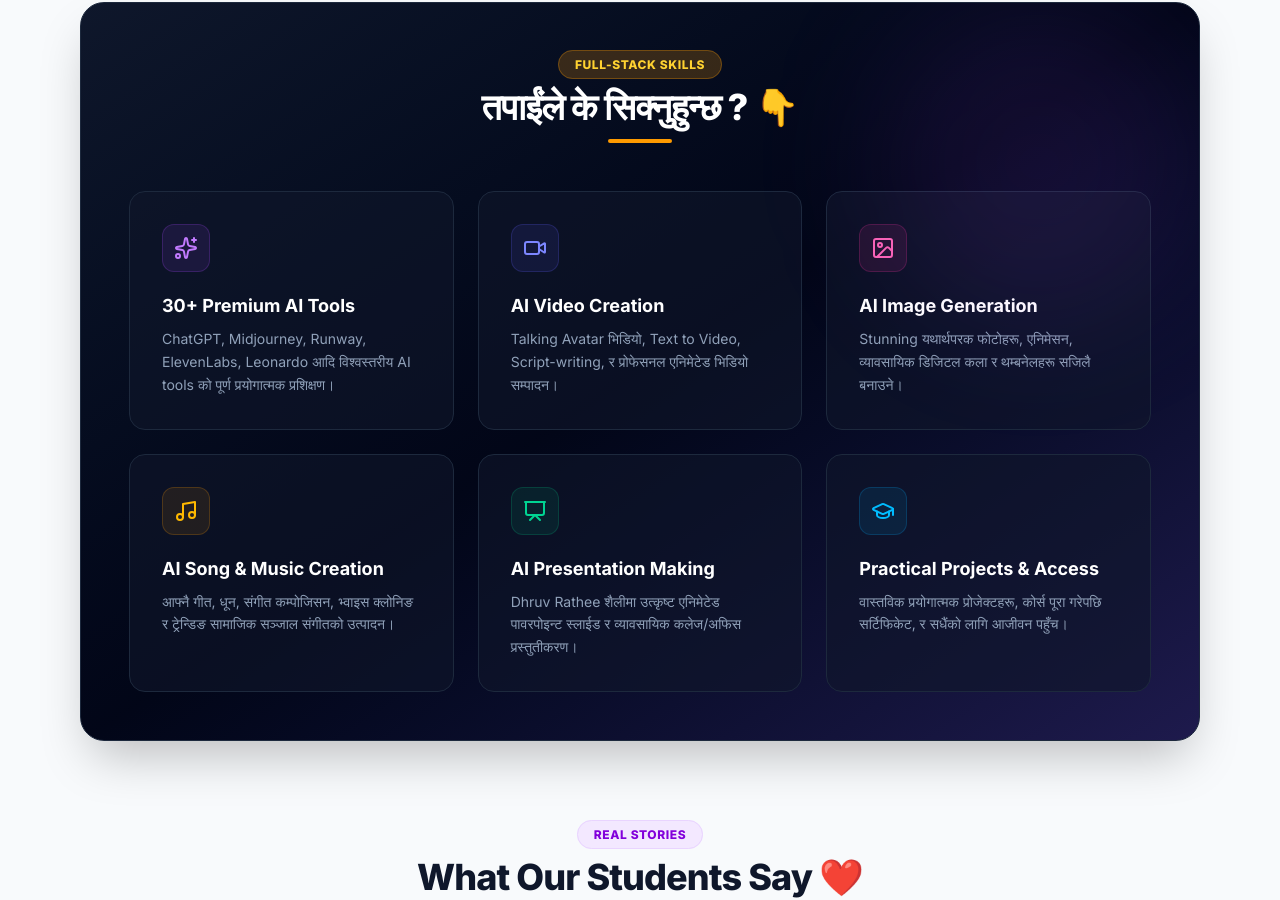
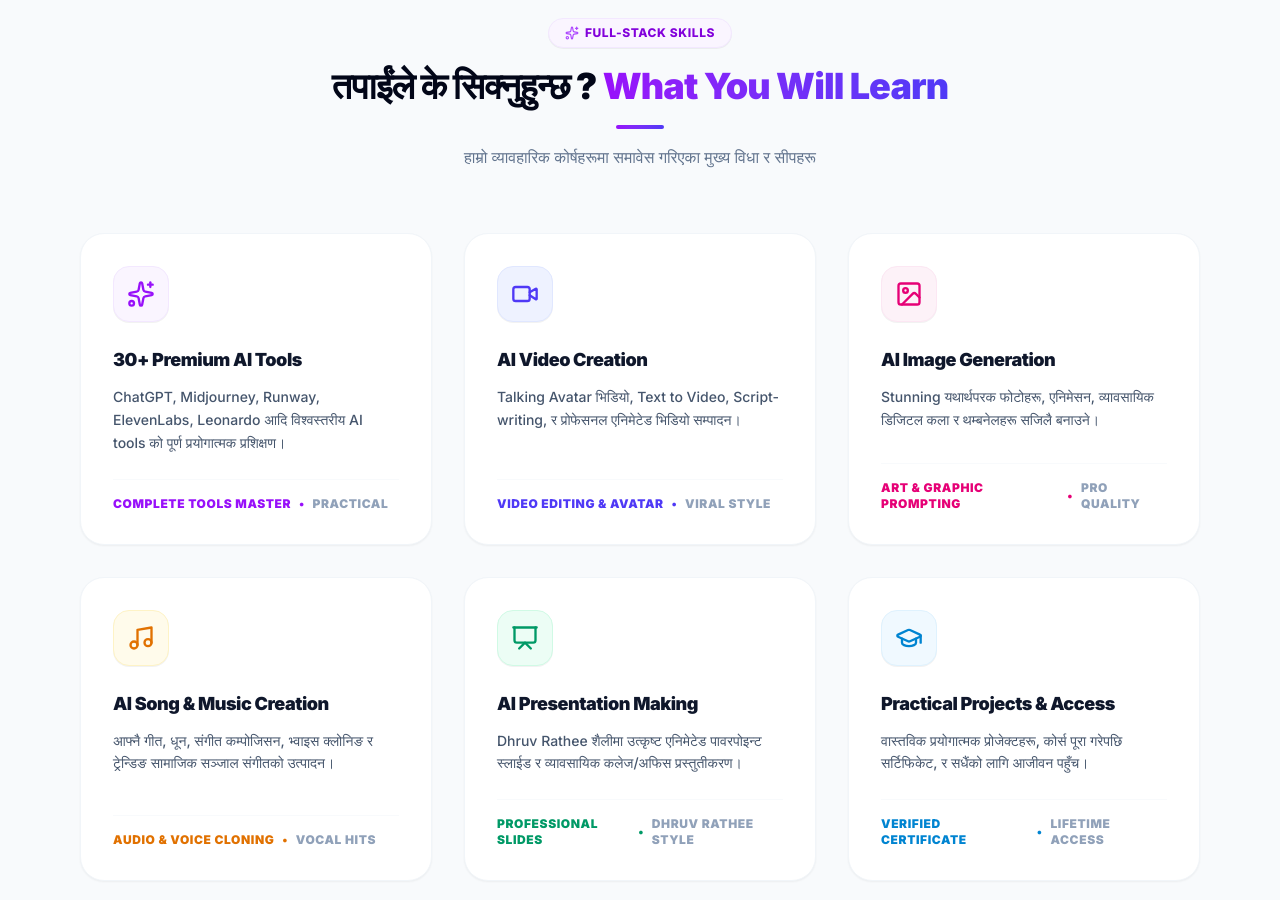
Before and after one commit to rajababum/Aiclipzonee, a React (Vite) app: page / in a window 1280 px wide. Shown: the part 1774-2674 px from the top of the page. Built offline with nearby package versions, Linux system fonts and the light colour scheme.

Commit message:
feat(ui): redesign What You Will Learn section
Update section styling with a modern light theme, typography improvements, and added Sparkles iconography for better visual engagement.

```diff
--- a/src/App.tsx
+++ b/src/App.tsx
@@ -349,86 +349,147 @@ export default function App() {
         </div>
 
         {/* What You Learn Section */}
-        <section className="mt-20 bg-linear-to-br from-slate-900 via-slate-950 to-indigo-950 text-white rounded-3xl p-8 md:p-12 shadow-2xl relative overflow-hidden border border-slate-800">
-          <div className="absolute top-0 right-0 w-80 h-80 bg-purple-500/10 rounded-full filter blur-3xl pointer-events-none"></div>
-
-          <div className="text-center mb-12">
-            <span className="bg-amber-500/20 text-amber-300 font-extrabold text-xs tracking-wider uppercase px-4 py-1.5 rounded-full border border-amber-500/30">
-              Full-Stack Skills
+        <section className="mt-24 relative">
+          <div className="text-center mb-16 relative z-10">
+            <span className="inline-flex items-center gap-1.5 bg-purple-50 text-purple-700 font-extrabold text-xs tracking-wider uppercase px-4 py-1.5 rounded-full border border-purple-100 shadow-2xs">
+              <Sparkles className="w-3.5 h-3.5 text-purple-500" /> Full-Stack Skills
             </span>
-            <h3 className="text-2xl md:text-4xl font-extrabold mt-3 tracking-tight">
-              तपाईंले के सिक्नुहुन्छ ? 👇
+            <h3 className="text-3xl md:text-4xl font-black mt-4 text-slate-950 tracking-tight leading-tight">
+              तपाईंले के सिक्नुहुन्छ ? <span className="text-transparent bg-clip-text bg-gradient-to-r from-purple-600 to-indigo-600">What You Will Learn</span>
             </h3>
-            <div className="w-16 h-1 bg-amber-500 mx-auto rounded-full mt-3"></div>
+            <div className="w-12 h-1 bg-gradient-to-r from-purple-600 to-indigo-600 mx-auto rounded-full mt-4"></div>
+            <p className="text-slate-500 mt-4 text-sm md:text-base max-w-xl mx-auto font-medium">
+              हाम्रो व्यावहारिक कोर्षहरूमा समावेस गरिएका मुख्य विधा र सीपहरू
+            </p>
           </div>
 
-          <div className="grid grid-cols-1 sm:grid-cols-2 lg:grid-cols-3 gap-6">
+          <div className="grid grid-cols-1 md:grid-cols-2 lg:grid-cols-3 gap-6 lg:gap-8">
 
             {/* Learn Card 1 */}
-            <div className="bg-slate-900/60 p-6 md:p-8 rounded-2xl border border-slate-800 hover:border-amber-500/40 hover:shadow-xl transition duration-300">
-              <div className="w-12 h-12 bg-purple-500/10 text-purple-400 rounded-xl flex items-center justify-center mb-5 border border-purple-500/20">
-                <Sparkles className="w-6 h-6" />
+            <motion.div
+              whileHover={{ y: -6 }}
+              className="bg-white p-8 rounded-3xl border border-slate-100 hover:border-purple-500/20 shadow-xs hover:shadow-xl transition-all duration-300 flex flex-col justify-between"
+            >
+              <div>
+                <div className="w-14 h-14 bg-purple-50 text-purple-600 rounded-2xl flex items-center justify-center mb-6 border border-purple-100 shadow-2xs">
+                  <Sparkles className="w-7 h-7" />
                 </div>
-              <h4 className="text-lg font-bold text-white mb-2">30+ Premium AI Tools</h4>
-              <p className="text-slate-400 text-sm leading-relaxed">
+                <h4 className="text-lg font-black text-slate-900 mb-3 tracking-tight">
+                  30+ Premium AI Tools
+                </h4>
+                <p className="text-slate-600 text-sm leading-relaxed font-medium">
                   ChatGPT, Midjourney, Runway, ElevenLabs, Leonardo आदि विश्वस्तरीय AI tools को पूर्ण प्रयोगात्मक प्रशिक्षण।
                 </p>
               </div>
+              <div className="mt-6 pt-4 border-t border-slate-50 flex items-center gap-2 text-xs font-black text-purple-600 uppercase tracking-wider">
+                <span>Complete Tools Master</span> • <span className="text-slate-400">Practical</span>
+              </div>
+            </motion.div>
 
             {/* Learn Card 2 */}
-            <div className="bg-slate-900/60 p-6 md:p-8 rounded-2xl border border-slate-800 hover:border-amber-500/40 hover:shadow-xl transition duration-300">
-              <div className="w-12 h-12 bg-indigo-500/10 text-indigo-400 rounded-xl flex items-center justify-center mb-5 border border-indigo-500/20">
-                <Video className="w-6 h-6" />
+            <motion.div
+              whileHover={{ y: -6 }}
+              className="bg-white p-8 rounded-3xl border border-slate-100 hover:border-indigo-500/20 shadow-xs hover:shadow-xl transition-all duration-300 flex flex-col justify-between"
+            >
+              <div>
+                <div className="w-14 h-14 bg-indigo-50 text-indigo-600 rounded-2xl flex items-center justify-center mb-6 border border-indigo-100 shadow-2xs">
+                  <Video className="w-7 h-7" />
                 </div>
-              <h4 className="text-lg font-bold text-white mb-2">AI Video Creation</h4>
-              <p className="text-slate-400 text-sm leading-relaxed">
+                <h4 className="text-lg font-black text-slate-900 mb-3 tracking-tight">
+                  AI Video Creation
+                </h4>
+                <p className="text-slate-600 text-sm leading-relaxed font-medium">
                   Talking Avatar भिडियो, Text to Video, Script-writing, र प्रोफेसनल एनिमेटेड भिडियो सम्पादन।
                 </p>
               </div>
+              <div className="mt-6 pt-4 border-t border-slate-50 flex items-center gap-2 text-xs font-black text-indigo-600 uppercase tracking-wider">
+                <span>Video Editing & Avatar</span> • <span className="text-slate-400">Viral Style</span>
+              </div>
+            </motion.div>
 
             {/* Learn Card 3 */}
-            <div className="bg-slate-900/60 p-6 md:p-8 rounded-2xl border border-slate-800 hover:border-amber-500/40 hover:shadow-xl transition duration-300">
-              <div className="w-12 h-12 bg-pink-500/10 text-pink-400 rounded-xl flex items-center justify-center mb-5 border border-pink-500/20">
-                <ImageIcon className="w-6 h-6" />
+            <motion.div
+              whileHover={{ y: -6 }}
+              className="bg-white p-8 rounded-3xl border border-slate-100 hover:border-pink-500/20 shadow-xs hover:shadow-xl transition-all duration-300 flex flex-col justify-between"
+            >
+              <div>
+                <div className="w-14 h-14 bg-pink-50 text-pink-600 rounded-2xl flex items-center justify-center mb-6 border border-pink-100 shadow-2xs">
+                  <ImageIcon className="w-7 h-7" />
                 </div>
-              <h4 className="text-lg font-bold text-white mb-2">AI Image Generation</h4>
-              <p className="text-slate-400 text-sm leading-relaxed">
+                <h4 className="text-lg font-black text-slate-900 mb-3 tracking-tight">
+                  AI Image Generation
+                </h4>
+                <p className="text-slate-600 text-sm leading-relaxed font-medium">
                   Stunning यथार्थपरक फोटोहरू, एनिमेसन, व्यावसायिक डिजिटल कला र थम्बनेलहरू सजिलै बनाउने।
                 </p>
               </div>
+              <div className="mt-6 pt-4 border-t border-slate-50 flex items-center gap-2 text-xs font-black text-pink-600 uppercase tracking-wider">
+                <span>Art & Graphic Prompting</span> • <span className="text-slate-400">Pro Quality</span>
+              </div>
+            </motion.div>
 
             {/* Learn Card 4 */}
-            <div className="bg-slate-900/60 p-6 md:p-8 rounded-2xl border border-slate-800 hover:border-amber-500/40 hover:shadow-xl transition duration-300">
-              <div className="w-12 h-12 bg-amber-500/10 text-amber-400 rounded-xl flex items-center justify-center mb-5 border border-amber-500/20">
-                <Music className="w-6 h-6" />
+            <motion.div
+              whileHover={{ y: -6 }}
+              className="bg-white p-8 rounded-3xl border border-slate-100 hover:border-amber-500/20 shadow-xs hover:shadow-xl transition-all duration-300 flex flex-col justify-between"
+            >
+              <div>
+                <div className="w-14 h-14 bg-amber-50 text-amber-600 rounded-2xl flex items-center justify-center mb-6 border border-amber-100 shadow-2xs">
+                  <Music className="w-7 h-7" />
                 </div>
-              <h4 className="text-lg font-bold text-white mb-2">AI Song & Music Creation</h4>
-              <p className="text-slate-400 text-sm leading-relaxed">
+                <h4 className="text-lg font-black text-slate-900 mb-3 tracking-tight">
+                  AI Song & Music Creation
+                </h4>
+                <p className="text-slate-600 text-sm leading-relaxed font-medium">
                   आफ्नै गीत, धून, संगीत कम्पोजिसन, भ्वाइस क्लोनिङ र ट्रेन्डिङ सामाजिक सञ्जाल संगीतको उत्पादन।
                 </p>
               </div>
+              <div className="mt-6 pt-4 border-t border-slate-50 flex items-center gap-2 text-xs font-black text-amber-600 uppercase tracking-wider">
+                <span>Audio & Voice Cloning</span> • <span className="text-slate-400">Vocal Hits</span>
+              </div>
+            </motion.div>
 
             {/* Learn Card 5 */}
-            <div className="bg-slate-900/60 p-6 md:p-8 rounded-2xl border border-slate-800 hover:border-amber-500/40 hover:shadow-xl transition duration-300">
-              <div className="w-12 h-12 bg-emerald-500/10 text-emerald-400 rounded-xl flex items-center justify-center mb-5 border border-emerald-500/20">
-                <Presentation className="w-6 h-6" />
+            <motion.div
+              whileHover={{ y: -6 }}
+              className="bg-white p-8 rounded-3xl border border-slate-100 hover:border-emerald-500/20 shadow-xs hover:shadow-xl transition-all duration-300 flex flex-col justify-between"
+            >
+              <div>
+                <div className="w-14 h-14 bg-emerald-50 text-emerald-600 rounded-2xl flex items-center justify-center mb-6 border border-emerald-100 shadow-2xs">
+                  <Presentation className="w-7 h-7" />
                 </div>
-              <h4 className="text-lg font-bold text-white mb-2">AI Presentation Making</h4>
-              <p className="text-slate-400 text-sm leading-relaxed">
+                <h4 className="text-lg font-black text-slate-900 mb-3 tracking-tight">
+                  AI Presentation Making
+                </h4>
+                <p className="text-slate-600 text-sm leading-relaxed font-medium">
                   Dhruv Rathee शैलीमा उत्कृष्ट एनिमेटेड पावरपोइन्ट स्लाईड र व्यावसायिक कलेज/अफिस प्रस्तुतीकरण।
                 </p>
               </div>
+              <div className="mt-6 pt-4 border-t border-slate-50 flex items-center gap-2 text-xs font-black text-emerald-600 uppercase tracking-wider">
+                <span>Professional Slides</span> • <span className="text-slate-400">Dhruv Rathee Style</span>
+              </div>
+            </motion.div>
 
             {/* Learn Card 6 */}
-            <div className="bg-slate-900/60 p-6 md:p-8 rounded-2xl border border-slate-800 hover:border-amber-500/40 hover:shadow-xl transition duration-300">
-              <div className="w-12 h-12 bg-sky-500/10 text-sky-400 rounded-xl flex items-center justify-center mb-5 border border-sky-500/20">
-                <GraduationCap className="w-6 h-6" />
+            <motion.div
+              whileHover={{ y: -6 }}
+              className="bg-white p-8 rounded-3xl border border-slate-100 hover:border-sky-500/20 shadow-xs hover:shadow-xl transition-all duration-300 flex flex-col justify-between"
+            >
+              <div>
+                <div className="w-14 h-14 bg-sky-50 text-sky-600 rounded-2xl flex items-center justify-center mb-6 border border-sky-100 shadow-2xs">
+                  <GraduationCap className="w-7 h-7" />
                 </div>
-              <h4 className="text-lg font-bold text-white mb-2">Practical Projects & Access</h4>
-              <p className="text-slate-400 text-sm leading-relaxed">
+                <h4 className="text-lg font-black text-slate-900 mb-3 tracking-tight">
+                  Practical Projects & Access
+                </h4>
+                <p className="text-slate-600 text-sm leading-relaxed font-medium">
                   वास्तविक प्रयोगात्मक प्रोजेक्टहरू, कोर्स पूरा गरेपछि सर्टिफिकेट, र सधैंको लागि आजीवन पहुँच।
                 </p>
               </div>
+              <div className="mt-6 pt-4 border-t border-slate-50 flex items-center gap-2 text-xs font-black text-sky-600 uppercase tracking-wider">
+                <span>Verified Certificate</span> • <span className="text-slate-400">Lifetime Access</span>
+              </div>
+            </motion.div>
 
           </div>
         </section>
```
Lines whose indentation alone changed are shown as unchanged.
